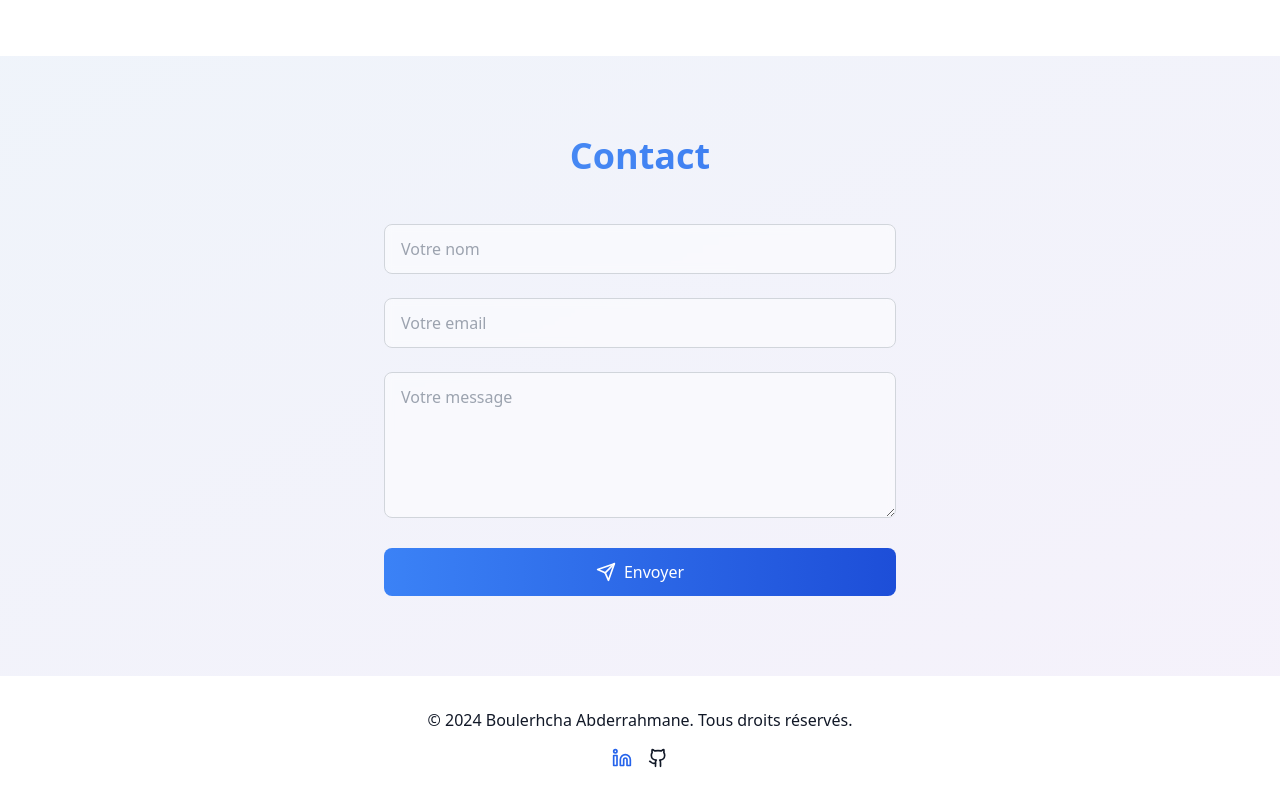
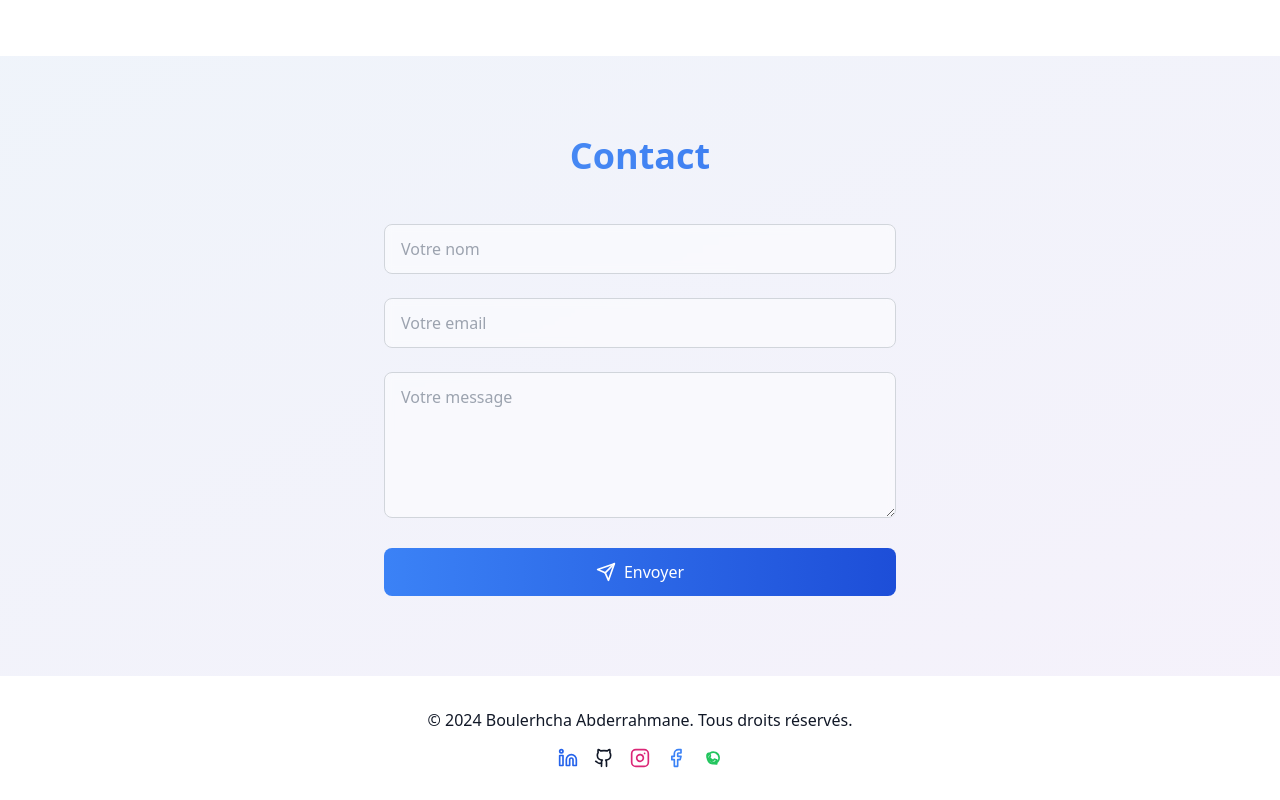
Before and after one commit to boulerhcha-abderrahmane/portfolioa, a React (Vite) app: page / in a window 1280 px wide. Shown: the part 2920-3720 px from the top of the page. Built offline with nearby package versions, Linux system fonts and the light colour scheme.

Commit message:
Add social media icons to footer (Instagram, Facebook, WhatsApp)

```diff
--- a/src/App.tsx
+++ b/src/App.tsx
@@ -1,5 +1,5 @@
 import React, { useState, useEffect } from 'react';
-import { Github, Linkedin, FileText, Moon, Sun, Send, CheckCircle, ArrowLeft, MessageSquare, Clock, Trash2 } from 'lucide-react';
+import { Github, Linkedin, FileText, Moon, Sun, Send, CheckCircle, ArrowLeft, MessageSquare, Clock, Trash2, Instagram, Facebook } from 'lucide-react';
 import messagesData from './messages.json';
 
 function App() {
@@ -499,11 +499,23 @@ function App() {
         <div className="container mx-auto px-4 text-center">
           <p className="mb-4">&copy; 2024 Boulerhcha Abderrahmane. Tous droits réservés.</p>
           <div className="flex justify-center gap-4">
-            <a href="#" className="text-blue-600 hover:text-blue-700 transition-colors hover:scale-110 transform duration-200">
+            <a href="https://linkedin.com/" target="_blank" rel="noopener noreferrer" className="text-blue-600 hover:text-blue-700 transition-colors hover:scale-110 transform duration-200">
               <Linkedin className="w-5 h-5" />
             </a>
-            <a href="#" className="hover:text-gray-900 transition-colors hover:scale-110 transform duration-200">
+            <a href="https://github.com/boulerhcha-abderrahmane" target="_blank" rel="noopener noreferrer" className="hover:text-gray-900 transition-colors hover:scale-110 transform duration-200">
               <Github className="w-5 h-5" />
+            </a>
+            <a href="https://instagram.com/" target="_blank" rel="noopener noreferrer" className="text-pink-600 hover:text-pink-700 transition-colors hover:scale-110 transform duration-200">
+              <Instagram className="w-5 h-5" />
+            </a>
+            <a href="https://facebook.com/" target="_blank" rel="noopener noreferrer" className="text-blue-500 hover:text-blue-600 transition-colors hover:scale-110 transform duration-200">
+              <Facebook className="w-5 h-5" />
+            </a>
+            <a href="https://wa.me/+212600000000" target="_blank" rel="noopener noreferrer" className="text-green-500 hover:text-green-600 transition-colors hover:scale-110 transform duration-200">
+              <svg xmlns="http://www.w3.org/2000/svg" viewBox="0 0 24 24" fill="none" stroke="currentColor" strokeWidth="2" strokeLinecap="round" strokeLinejoin="round" className="w-5 h-5">
+                <path d="M17.498 14.382c-.301-.15-1.767-.867-2.04-.966-.273-.101-.473-.15-.673.15-.2.301-.767.966-.94 1.164-.173.199-.347.223-.646.075-.3-.15-1.267-.465-2.4-1.485-.888-.795-1.485-1.77-1.66-2.07-.174-.3-.019-.465.13-.615.136-.135.301-.345.451-.52.146-.174.194-.3.297-.496.1-.198.05-.371-.025-.52-.075-.149-.672-1.625-.922-2.227-.24-.6-.487-.51-.672-.51-.172-.015-.371-.015-.571-.015-.2 0-.523.074-.797.372-.273.3-1.045 1.023-1.045 2.492 0 1.47 1.07 2.89 1.22 3.09.149.198 2.095 3.2 5.076 4.487.71.306 1.263.489 1.694.625.712.227 1.36.195 1.871.118.57-.085 1.758-.719 2.006-1.413.248-.694.248-1.29.173-1.414-.074-.124-.272-.198-.57-.347z"/>
+                <path d="M13.792 18.906l.006.014c2.075-.138 3.817-.985 5.03-2.35 1.221-1.376 1.834-3.115 1.742-4.887-.138-2.681-1.739-5.062-4.126-6.14-.087-.04-.179-.076-.272-.11-2.143-.848-4.542-.624-6.524.665-.17.11-.11.226-.226.35-2.711 2.101-3.538 5.834-1.898 8.857 1.255 2.332 3.775 3.651 6.404 3.439l.133-.13.133.133 3.5.35-.35-3.5-.133-.133z" strokeLinecap="round" strokeLinejoin="round"/>
+              </svg>
             </a>
           </div>
         </div>
```
Also changed, not shown: 3 other files (tests, documents, lock files or other folders).
